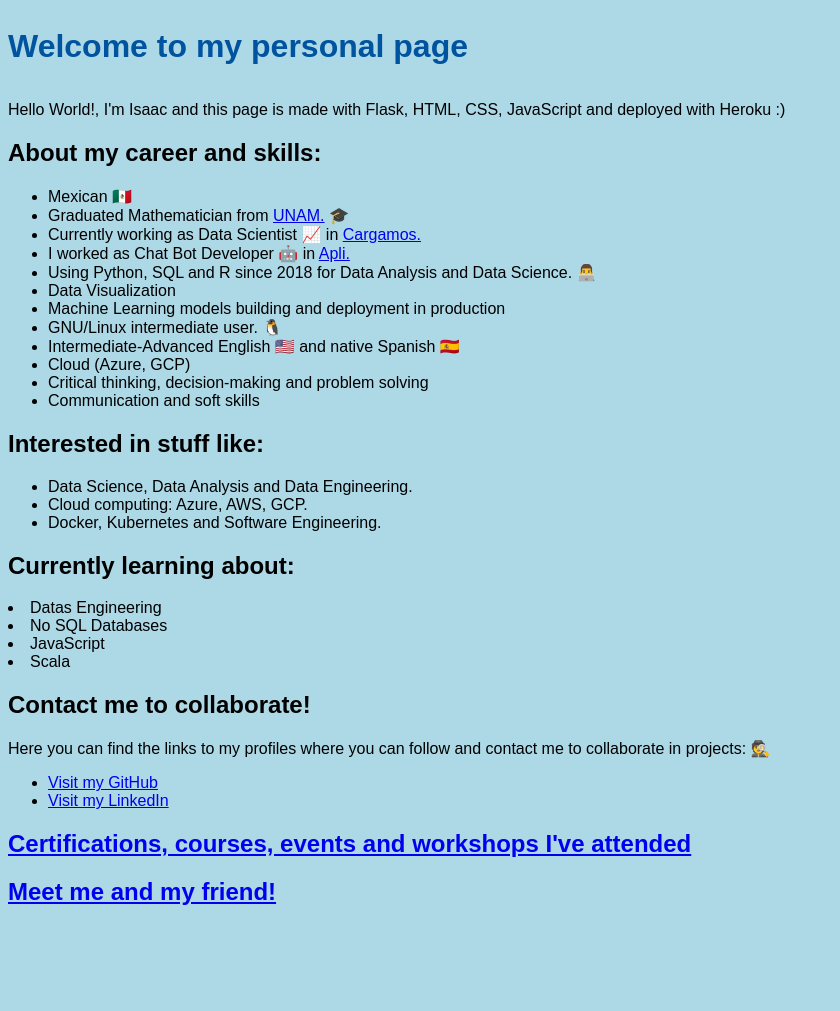
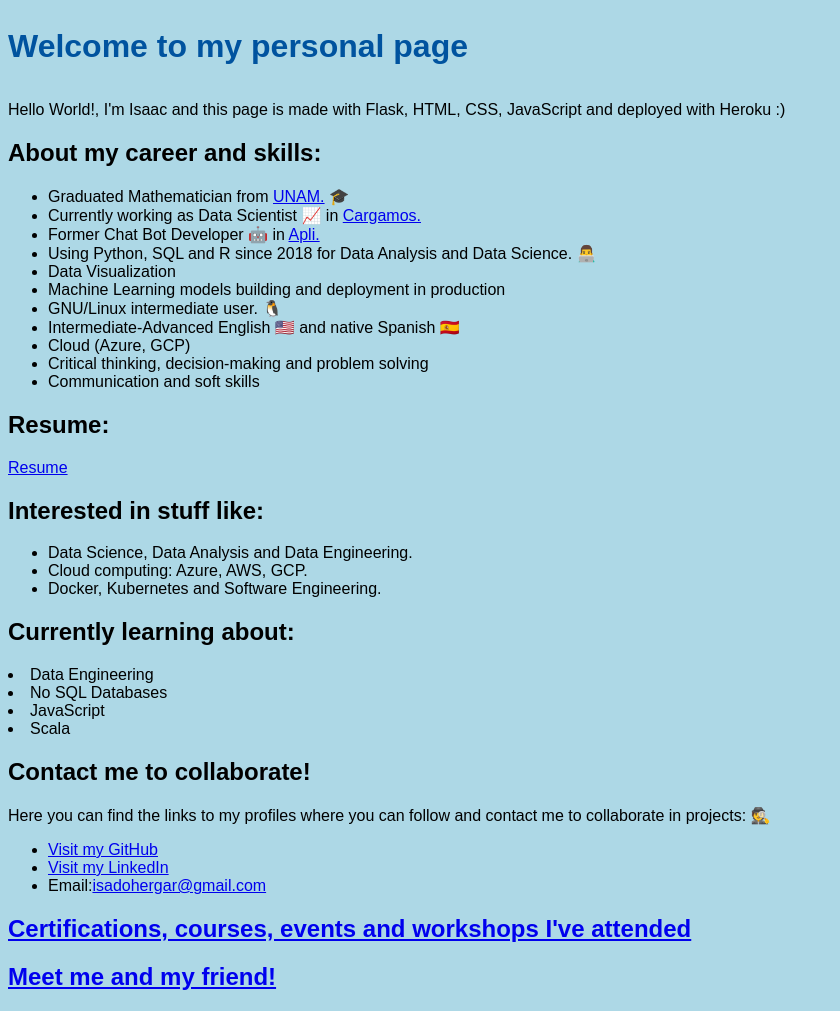
Before and after one commit to axiom-of-choice/axiom-of-choice.github.io, a Flask app: page / in a window 1280 px wide. Shown: the whole page, without its empty margins (0-840 px from the left). Before the commit the page ends 905 px from the top, so only its background shows below. Run offline with Flask 2, Linux system fonts and the light colour scheme; some libraries are stand-ins or nearby versions.

Commit message:
Resume added

```diff
--- a/templates/index.html
+++ b/templates/index.html
@@ -11,10 +11,9 @@
   <p>Hello World!, I'm Isaac and this page is made with Flask, HTML, CSS, JavaScript and deployed with Heroku :)</p>
   <h2>About my career and skills:</h2>
   <ul>
-      <li>Mexican 🇲🇽</li>
       <li>Graduated Mathematician from <a href = "https://www.unam.mx/">UNAM.</a> &#127891;</li>
       <li>Currently working as Data Scientist 📈 in <a href = "https://www.cargamos.com/"> Cargamos.</a> </li>
-      <li>I worked as Chat Bot Developer &#129302; in <a href = "https://www.apli.jobs/"> Apli.</a> </li>
+      <li>Former Chat Bot Developer &#129302; in <a href = "https://www.apli.jobs/"> Apli.</a> </li>
       <li>Using Python, SQL and R since 2018 for Data Analysis and Data Science. 👨‍💻</li>
       <li>Data Visualization</li>
       <li>Machine Learning models building and deployment in production</li>
@@ -24,6 +23,8 @@
       <li>Critical thinking, decision-making and problem solving</li>
       <li>Communication and soft skills</li>
   </ul>
+  <h2>Resume:</h2>
+  <p><a href = https://www.canva.com/design/DAEunVRudO0/ZiBFOedVzcFXWxXXWRpWmA/view?utm_content=DAEunVRudO0&utm_campaign=designshare&utm_medium=link&utm_source=publishsharelink>Resume</a></p>
   <h2>Interested in stuff like:</h2>
     <ul>
         <li>Data Science, Data Analysis and Data Engineering.</li>
@@ -31,7 +32,7 @@
         <li>Docker, Kubernetes and Software Engineering.</li>
     </ul>
   <h2>Currently learning about:</h2>
-    <li>Datas Engineering</li>
+    <li>Data Engineering</li>
     <li>No SQL Databases</li>
     <li>JavaScript</li>
     <li>Scala</li>
@@ -40,6 +41,7 @@
     <ul>
         <li><a href="https://github.com/axiom-of-choice">Visit my GitHub</a></li>
         <li><a href="https://www.linkedin.com/in/isaac-hernandez-garcia-9905/">Visit my LinkedIn</a></li>
+        <li>Email:<a href="isadohergar@gmail.com">isadohergar@gmail.com</a></li>
     </ul>
   <h2><a href="{{url_for('certificates')}}">Certifications, courses, events and workshops I've attended</a></h2>
   <p></p>
```
